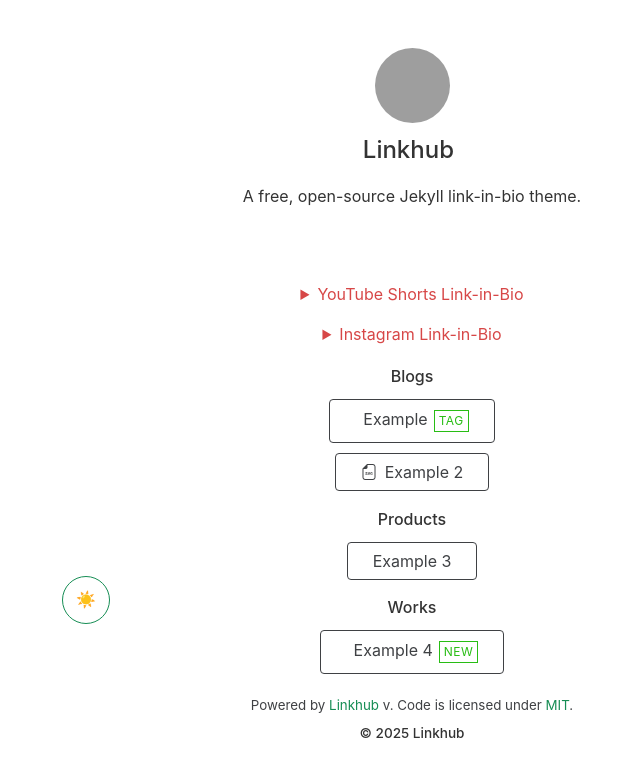
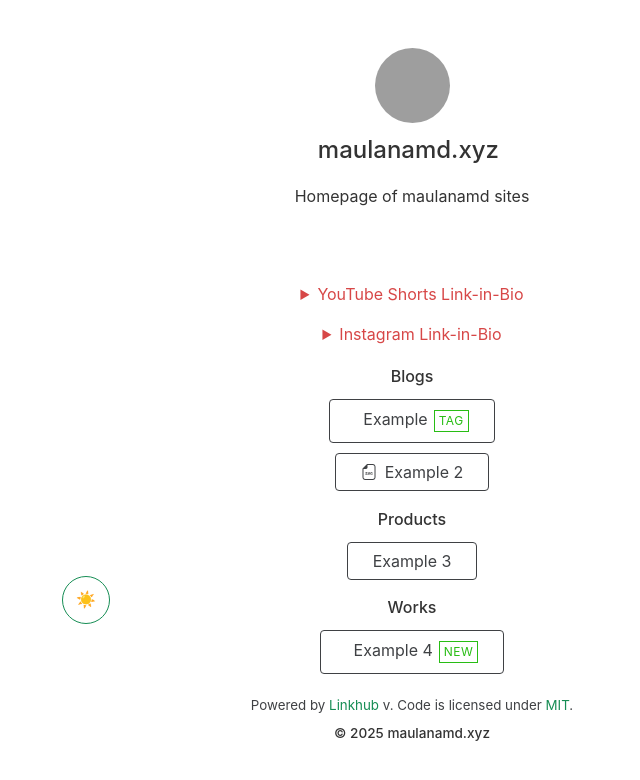
Before and after one commit to MaulanaMD/maulanamd-landing, a Jekyll site: the page built from index.html, in a window 1280 px wide, cut to the strip 0-948 px from the top of the page. Shown: the top 780 px of the strip, without its empty margins (228-868 px from the left). Built offline with Jekyll 4.4.1, drawn with Linux system fonts in a browser that asks for light colours; nearby versions of some CDN libraries; grey boxes are pictures that could not be loaded.

Commit message:
Update _config.yml
add basic configuration, unfinished

```diff
--- a/_config.yml
+++ b/_config.yml
@@ -2,14 +2,14 @@
 theme: linkhub-jekyll-theme
 
 # Site Configuration
-name: Linkhub  # Name of your website
-tagline: Links  # Set your preferred page title
-description: A free, open-source Jekyll link-in-bio theme.  # Also used as a meta description
+name: maulanamd.xyz  # Name of your website
+tagline: maulanamd  # Set your preferred page title
+description: Homepage of maulanamd sites  # Also used as a meta description
 favicon:
   path: https://i.ibb.co/SBRmBmt/favicon.png # Path / URL to the favicon of your website (e.g., 'assets/images/favicon.png')
   type: png # File format of image. Change according to your image. Supported types: https://developer.mozilla.org/en-US/docs/Web/Media/Formats/Image_types
 logo: https://picsum.photos/200.webp # Path / URL to the logo (e.g., 'assets/images/logo.png')
-url: https://link.example.com # URL of your website
+url: https://maulanamd.xyz # URL of your website
 locale: en_GB # The value specifies the locale in which these tags are marked up. It follows the format `language_TERRITORY`.
 ga4: # Google Analytics 4 measurement ID, for e.g. G-XXXXXXX (optional). Remove it if it’s not needed.
 twitter:
```
